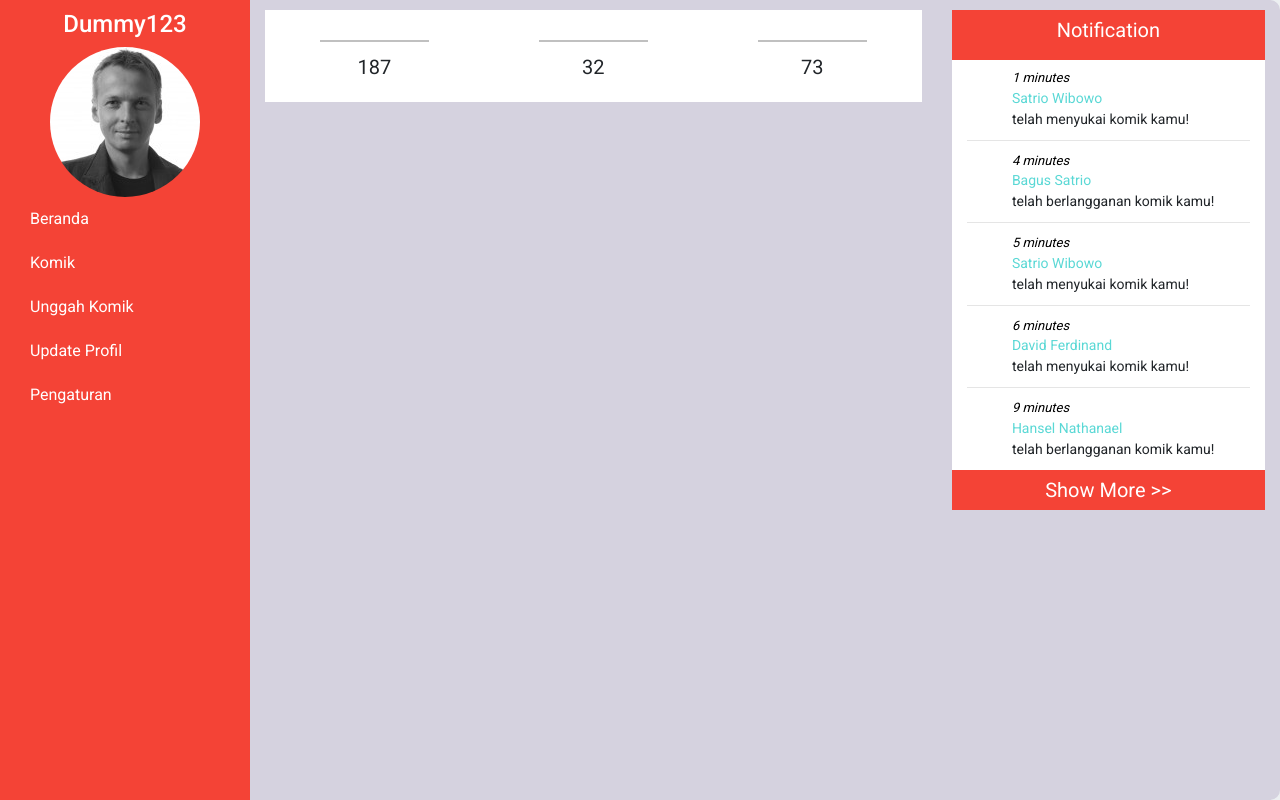
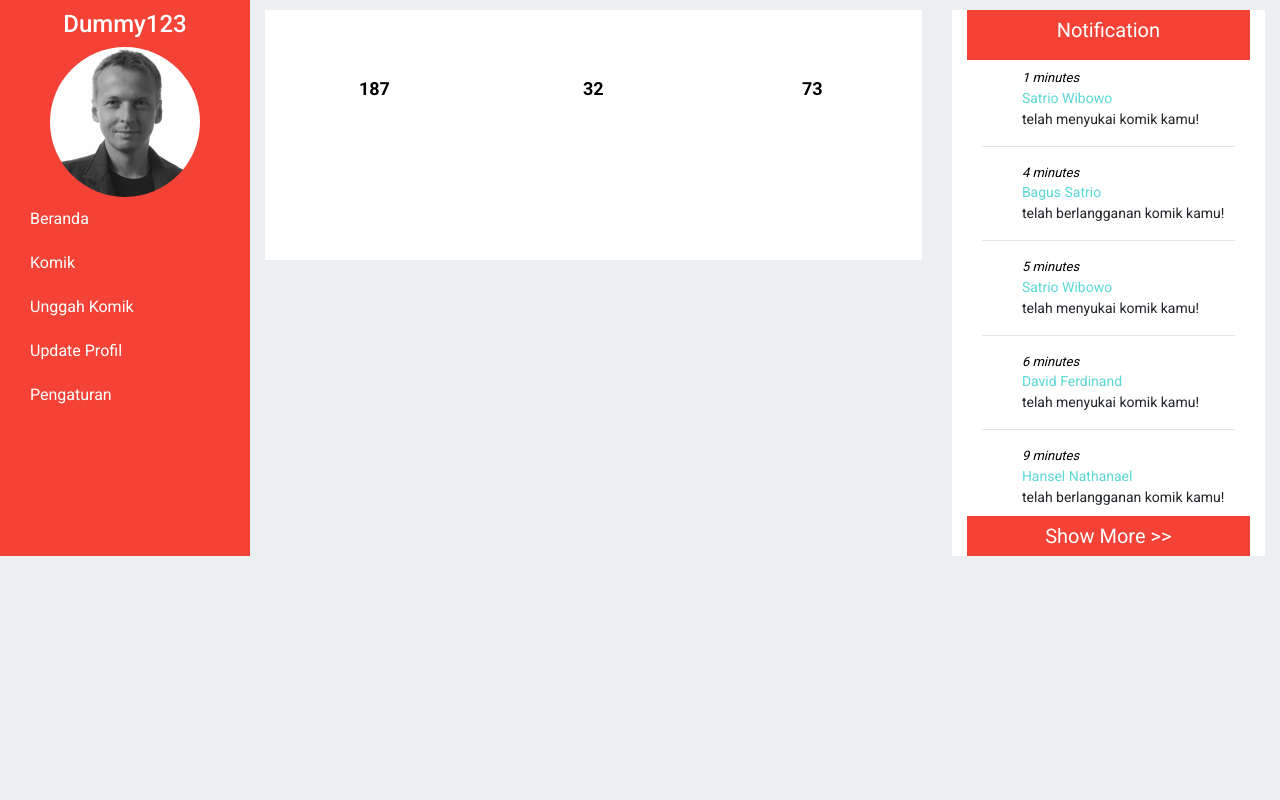
Before and after one commit to Hanselnp/TubesWebPro, a CodeIgniter app: page /TubesWebPro/adminpage in a window 1280 px wide. Shown: the part 80-880 px from the top of the page. After the commit the page ends 636 px from the top, so only its background shows below. Run offline with CodeIgniter, Linux system fonts and the light colour scheme; some libraries are stand-ins or nearby versions.

Commit message:
Resolve merge conflict

```diff
--- a/application/controllers/Adminpage.php
+++ b/application/controllers/Adminpage.php
@@ -22,4 +22,8 @@ class Adminpage extends CI_Controller {
 	{
 		$this->load->view('adminpage');
 	}
+	public function comic()
+	{
+		$this->load->view('admincomic');
+	}
 }
--- a/application/views/adminpage.php
+++ b/application/views/adminpage.php
@@ -1,41 +1,37 @@
-<?php include('header.php'); ?>
+<!DOCTYPE html>
+<html>
+<head>
+	<title> Profile Page</title>
+	<link href="https://maxcdn.bootstrapcdn.com/bootstrap/4.0.0/css/bootstrap.min.css" rel="stylesheet">
+	<link href="resources/css/adminpage.css" rel="stylesheet">
+	<link href="resources/css/main.css" rel="stylesheet">
+	<script src="resources/js/fontawesome.js"></script>
+	<script src="https://code.jquery.com/jquery-3.3.1.min.js" integrity="sha256-FgpCb/KJQlLNfOu91ta32o/NMZxltwRo8QtmkMRdAu8=" crossorigin="anonymous"></script>
+</head>
 <body>
-	<?php include('navbar.php'); ?>
+  <?php include ('navbar.php'); ?>
     <div class="wrapper">
     	<!-- sidebar header-->
-		<nav class="mCustomScrollbar _mCS_1 mCS-autohide" id="sidebar" style="overflow: visible;">
+    	<nav id="sidebar" class="mCustomScrollbar _mCS_1 mCS-autohide" style="overflow: visible;">
     		<div class="sidebar-inner-container">
     			<div class="sidebar-header">
-				<h4>Dummy123</h4><!-- put your images profile here -->
-				<img src="<?php echo base_url(); ?>resources/images/samplephoto.jpg"></div>
+    				<h4>Dummy123</h4>
+    				<!-- put your images profile here -->
+    				<img src="resources/images/samplephoto.jpg">
+    			</div>
     			<ul class="remove-dot list unstyled components">
-					<li class="active">
-						<a href="#"><i class="fas fa-home"></i> Beranda</a>
-					</li>
-					<li>
-						<a href="#"><i class="fas fa-book"></i> Komik</a>
-					</li>
-					<li>
-						<!-- Link with dropdown items-->
-						<a data-toggle="collapse" href="#homesubmenu"><i class="fas fa-upload"></i> Unggah Komik</a>
+    				<li class="active"><a href="adminpage"><i class="fas fa-home"></i> Beranda</a></li>
+    				<li><a href="<?php echo base_url(); ?>adminpage/comic"><i class="fas fa-book"></i> Komik</a></li>
+   		 			<li><!-- Link with dropdown items-->
+    					<a href="#homesubmenu" data-toggle="collapse" ><i class="fas fa-upload"></i> Unggah Komik</a>
     					<ul class="remove-dot collapse list-unstyled" id="HomeSubmenu">
-							<li>
-								<a href="#">Page</a>
-							</li>
-							<li>
-								<a href="#">Page</a>
-							</li>
-							<li>
-								<a href="#">Page</a>
-							</li>
+    						<li><a href="#">Page</a></li>
+   							<li><a href="#">Page</a></li>
+    						<li><a href="#">Page</a></li>
  						</ul>
  					</li>
-					<li>
-						<a href="#"><i class="fas fa-edit"></i> Update Profil</a>
-					</li>
-					<li>
-						<a href="#"><i class="fas fa-cog"></i> Pengaturan</a>
-					</li>
+    				<li><a href="#"><i class="fas fa-edit"></i> Update Profil</a></li>
+    				<li><a href="#"><i class="fas fa-cog"></i> Pengaturan</a></li>
     			</ul>
     		</div>
     	</nav>
@@ -43,23 +39,26 @@
     	<div class="row">
     		<div class="col-12 col-sm-8">
     			<div class="information-column container">
-						<div class="row icons">
-							<div class="col-sm icons-container">
-								<i class="far fa-thumbs-up"></i>
-								<div class="counter">
-									187
+    				<div id="icon-information" class="row">
+    					<div class="like col-sm">
+                            	<div class="like-infor">
+    					       <i id="like" class="far fa-thumbs-up"></i>
+                               <div class="space"></div>
+                               <div class="like-counter">187</div>
                             </div>
     					</div>
-							<div class="col-sm icons-container">
-								<i class="fas fa-inbox"></i>
-								<div class="counter">
-									32
+    					<div class="inbox col-sm">
+                            <div class="inbox-infor">
+                                <i id="inbox" class="fas fa-inbox"></i>
+                                <div class="space"></div>
+                                <div class="inbox-counter">32</div>
                             </div>
     					</div>
-							<div class="col-sm icons-container">
-								<i class="far fa-heart"></i>
-								<div class="counter">
-									73
+    					<div class="favourites col-sm">
+    						<div class="fav-infor">
+                                <i id="fav" class="far fa-heart"></i>
+                                <div class="space"></div>
+                                <div class="fav-counter">73</div>
                             </div>
     					</div>
     				</div>
@@ -67,12 +66,9 @@
     		</div>
     		<div class="col-12 col-sm-4">
     			<div class="notification-column container">
-						<div class="row">
                     <div class="notification-box">
                         <div class="notification-title">
-									<div class="notif-text">
-										Notification
-									</div>
+                            <div class="notif-text">Notification</div>
                         </div>
                         <div class="container">
                             <div class="row mt-2 mb-2">
@@ -146,10 +142,7 @@
                             </div>
                         </div>
                         <div class="readmore-title">
-									<div class="notif-text">
-										<a class="readmore" href="#">Show More &gt;&gt;</a>
-									</div>
-								</div>
+                            <div class="notif-text"><a class="readmore" href="#">Show More >></a></div>
                         </div>
                     </div>
                 </div>
```
Also changed, not shown: application/views/admincomic.php (added, +39 -0 lines), application/views/search.php (+22 -1 lines). Lines whose indentation alone changed are shown as unchanged.
